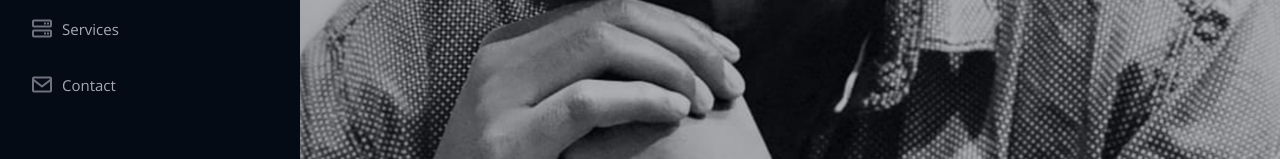
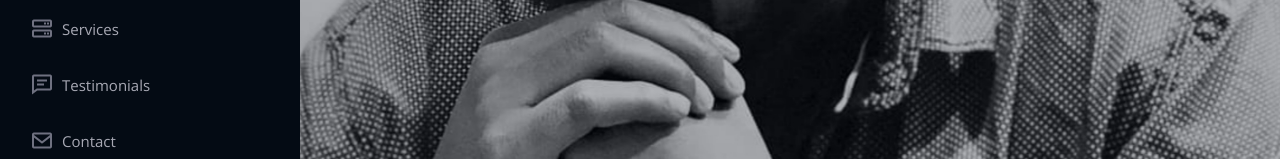
Before and after one commit to iAmAbhishekJaiswal/myProfile, a plain HTML site: page index.html in a window 1280 px wide. Shown: the part 536-695 px from the top of the page. Drawn offline with nearby package versions, Linux system fonts and the light colour scheme.

Commit message:
Update index.html

```diff
--- a/index.html
+++ b/index.html
@@ -55,9 +55,9 @@
           <li><a href="#about"><i class="bx bx-user"></i> <span>About</span></a></li>
           <li><a href="#resume"><i class="bx bx-file-blank"></i> <span>Resume</span></a></li>
           <li><a href="#certification"><i class="bx bx-certification"></i> <span>Certification</span></a></li>
-
-<li><a href="#portfolio"><i class="bx bx-book-content"></i> Projects</a></li>
+          <li><a href="#portfolio"><i class="bx bx-book-content"></i> Projects</a></li>
           <li><a href="#services"><i class="bx bx-server"></i> Services</a></li>
+          <li><a href="#testimonials"><i class="bx bx-comment-detail"></i>Testimonials</a></li>
           <li><a href="#contact"><i class="bx bx-envelope"></i> Contact</a></li>
 
         </ul>
```
